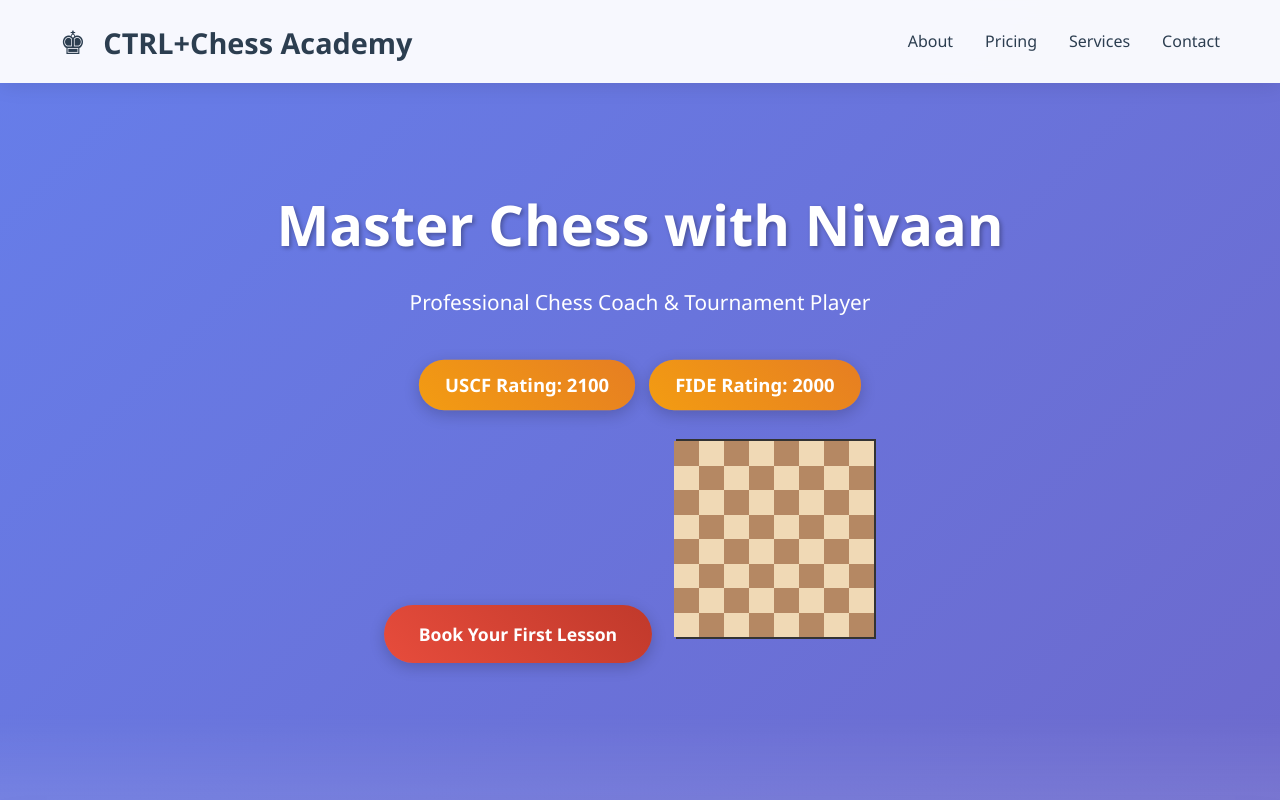
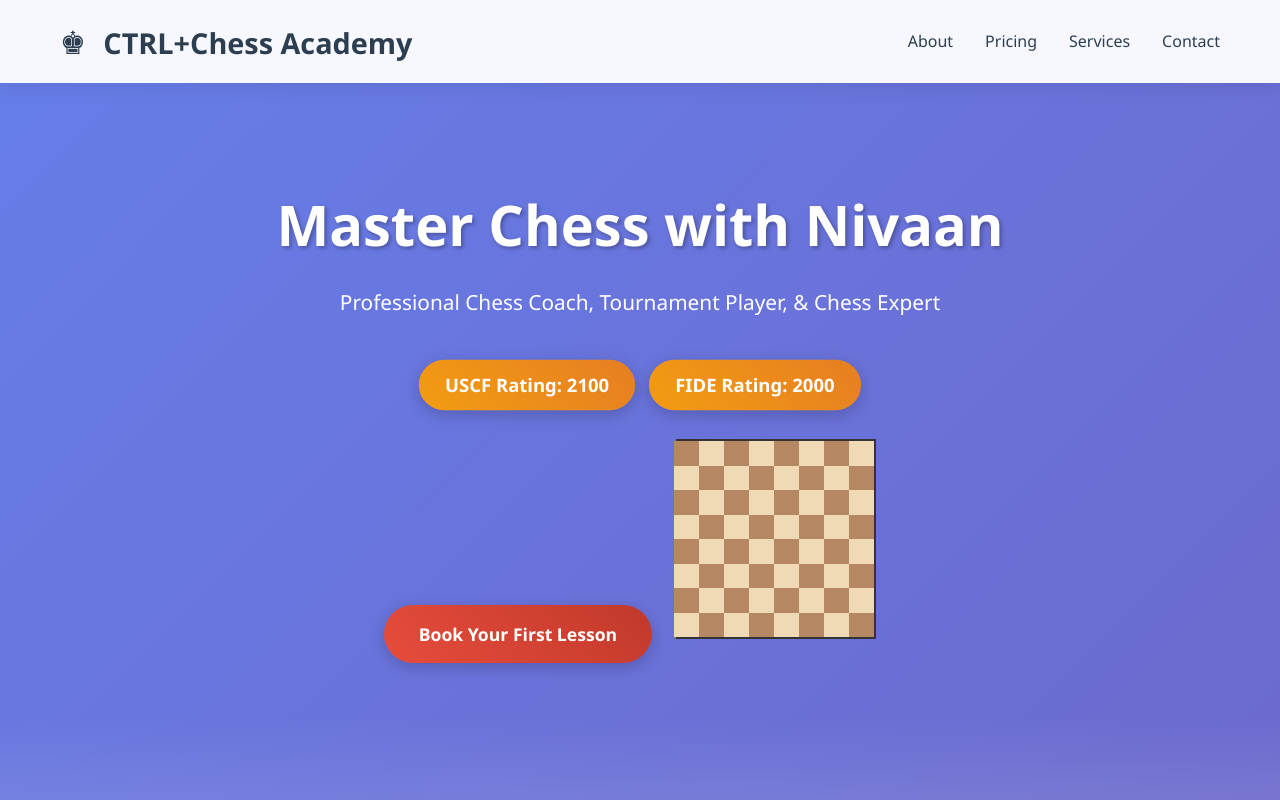
Before and after one commit to theindiangojo/CTRL-Chess, a plain HTML site: page index.html in a window 1280 px wide. Shown: the top 800 px of the page. Drawn offline with Linux system fonts and the light colour scheme.

Commit message:
Update index.html
tiny change

```diff
--- a/index.html
+++ b/index.html
@@ -415,7 +415,7 @@
         <section class="hero">
             <div class="container">
                 <h1>Master Chess with Nivaan</h1>
-                <p>Professional Chess Coach & Tournament Player</p>
+                <p>Professional Chess Coach, Tournament Player, & Chess Expert</p>
                 <div class="elo-badge">USCF Rating: 2100</div>
                 <div class="elo-badge">FIDE Rating: 2000</div>
                 <br>
```
